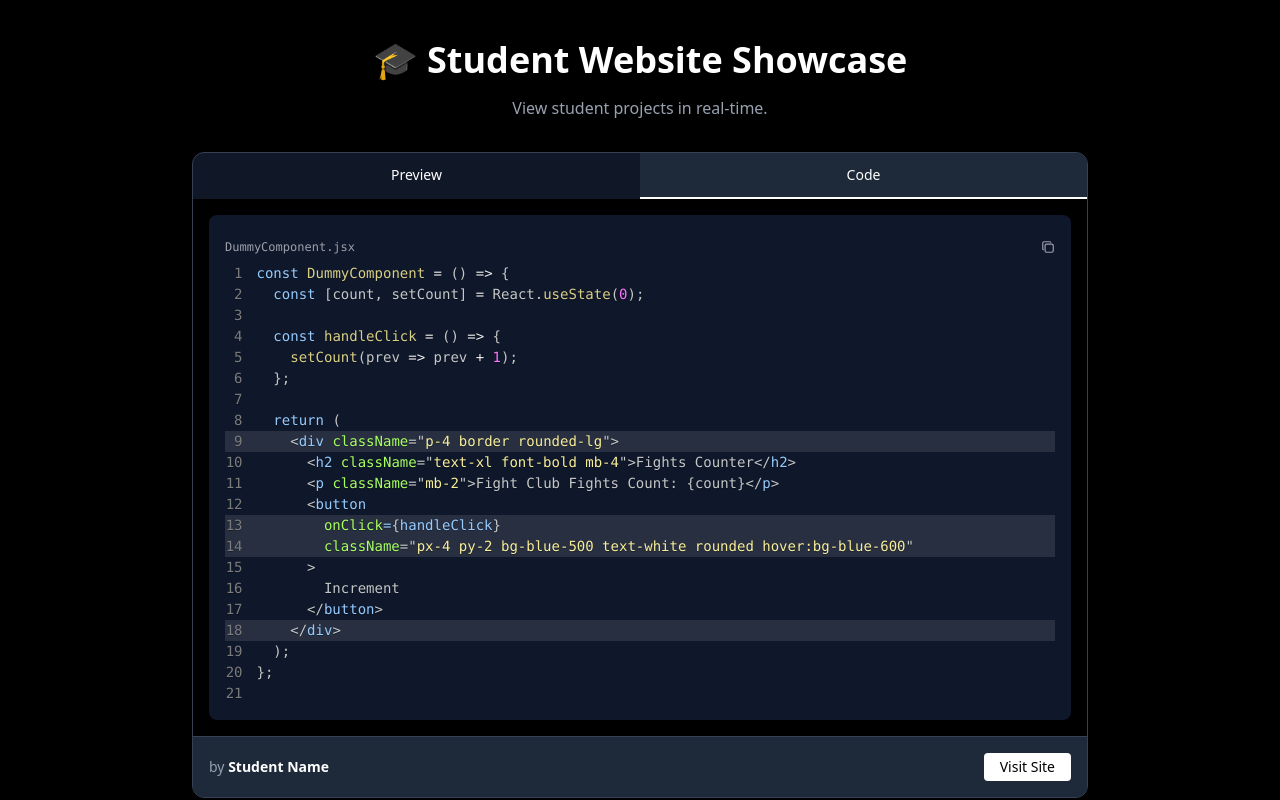
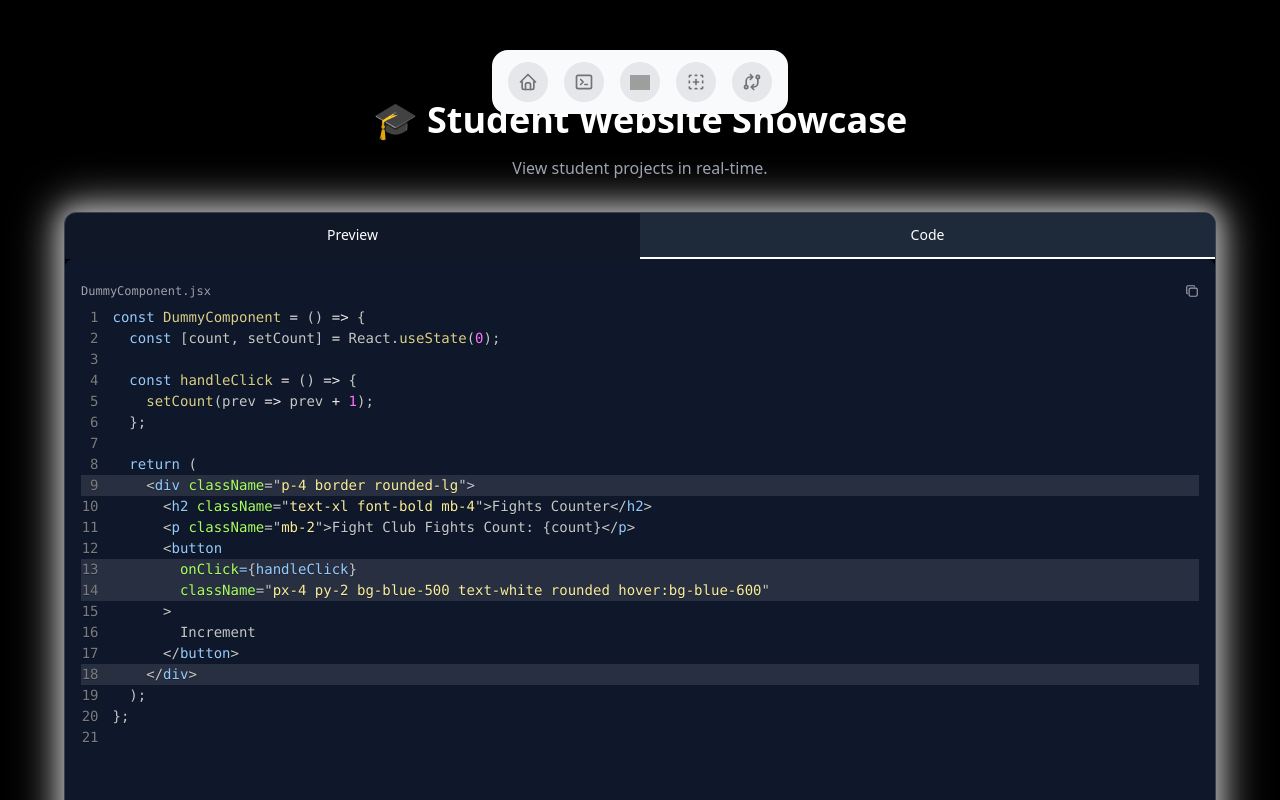
Before and after one commit to Asctoz/KidHub, a Next.js app in the folder kidhub/: page /decram in a window 1280 px wide. Both pictures are taken after a click on the button "Code". Shown: the top 800 px of the page. Built offline with nearby package versions, Linux system fonts and the light colour scheme; grey boxes are pictures that could not be loaded.

Commit message:
routes update

```diff
--- a/kidhub/src/app/decram/page.jsx
+++ b/kidhub/src/app/decram/page.jsx
@@ -1,6 +1,7 @@
 'use client';
 import { useState } from 'react';
 import { CodeBlock } from '@/components/CodeBlock';
+import Navbar from "@/components/Navbar.jsx";
 
 export default function Home() {
     const [tab, setTab] = useState('preview');
@@ -26,14 +27,21 @@ export default function Home() {
     </div>
   );
 };
-`
+`;
 
     return (
-        <main className="min-h-screen bg-black text-white px-4 py-10 flex flex-col items-center">
+        <>
+        <Navbar />
+        <main className="min-h-screen bg-black text-white px-4 py-5 flex flex-col items-center mt-20">
             <h1 className="text-4xl font-bold mb-4">🎓 Student Website Showcase</h1>
             <p className="text-gray-400 mb-8">View student projects in real-time.</p>
+            <div
+                className="w-full max-w-6xl bg-gray-900 border border-gray-700 rounded-xl overflow-hidden shadow-2xl relative"
+                style={{ boxShadow: '0 0 20px 5px rgba(255, 255, 255, 0.34), 0 0 40px 10px rgba(255, 255, 255, 0.57)' }}
+            >
+                {/* Purplish glow effect */}
+                <div className="absolute inset-0 -z-10 bg-gradient-radial from-purple-500 via-transparent to-transparent blur-2xl opacity-70 animate-pulse"></div>
 
-            <div className="w-full max-w-4xl bg-gray-900 border border-gray-700 rounded-xl overflow-hidden shadow-xl">
                 {/* Tabs */}
                 <div className="flex">
                     <button
@@ -41,7 +49,7 @@ export default function Home() {
                         className={`w-1/2 py-3 text-sm font-medium border-b-2 transition ${tab === 'preview'
                             ? 'border-white bg-gray-800'
                             : 'border-transparent hover:bg-gray-800'
-                            }`}
+                        }`}
                     >
                         Preview
                     </button>
@@ -50,14 +58,14 @@ export default function Home() {
                         className={`w-1/2 py-3 text-sm font-medium border-b-2 transition ${tab === 'code'
                             ? 'border-white bg-gray-800'
                             : 'border-transparent hover:bg-gray-800'
-                            }`}
+                        }`}
                     >
                         Code
                     </button>
                 </div>
 
                 {/* Content */}
-                <div className="aspect-video bg-black">
+                <div className="aspect-video bg-black flex flex-col">
                     {tab === 'preview' ? (
                         <iframe
                             src={iframeUrl}
@@ -66,14 +74,14 @@ export default function Home() {
                             title="Student Website"
                         />
                     ) : (
-                        <pre className="p-4 text-green-300 text-sm font-mono whitespace-pre-wrap">
+                        <div className="flex-1 overflow-auto">
                             <CodeBlock
                                 language="jsx"
                                 filename="DummyComponent.jsx"
                                 highlightLines={[9, 13, 14, 18]}
                                 code={code}
                             />
-                        </pre>
+                        </div>
                     )}
                 </div>
 
@@ -90,5 +98,6 @@ export default function Home() {
                 </div>
             </div>
         </main>
+        </>
     );
 }
--- a/kidhub/src/app/page.jsx
+++ b/kidhub/src/app/page.jsx
@@ -48,9 +48,10 @@ export default function Home() {
               <div className="grid grid-cols-1 sm:grid-cols-2 lg:grid-cols-3 gap-x-8 gap-y-4 justify-items-center">
                 <AnimatedPinCard
                   title="Demo1"
-                  description="DeCram AI is an AI-powered student platform"
-                  link="https://www.decram.me"
+                  description="wasd"
+                  link="\decram"
                   img="/assets/Decram.jpg"
+                  linkName="Children"
                 />
                 <AnimatedPinCard
                   title="DeCram AI"
--- a/kidhub/src/components/3dPin.jsx
+++ b/kidhub/src/components/3dPin.jsx
@@ -156,11 +156,12 @@ export function AnimatedPinCard({
   title = "Default Title",
   description = "Default description.",
   link = "#",
+  linkName="#",
   img = "/assets/default.jpg",
 }) {
   return (
     <div className="h-[40rem] w-full flex items-center justify-center">
-      <PinContainer title={link} href={link}>
+      <PinContainer title={linkName} href={link}>
         <div className="flex basis-full flex-col p-4 tracking-tight text-slate-100/50 sm:basis-1/2 w-[20rem] h-[20rem]">
           <h3 className="max-w-xs !pb-2 !m-0 font-bold text-base text-slate-100">
             {title}
--- a/kidhub/src/components/CodeBlock.jsx
+++ b/kidhub/src/components/CodeBlock.jsx
@@ -1,4 +1,4 @@
-"use client";;
+"use client";
 import React from "react";
 import { Prism as SyntaxHighlighter } from "react-syntax-highlighter";
 import { atomDark } from "react-syntax-highlighter/dist/cjs/styles/prism";
@@ -34,10 +34,10 @@ export const CodeBlock = ({
     : highlightLines;
 
   return (
-    <div className="relative w-full rounded-lg bg-slate-900 p-4 font-mono text-sm">
+    <div className="relative w-full h-full rounded-lg bg-slate-900 p-4 font-mono text-sm flex flex-col">
       <div className="flex flex-col gap-2">
         {tabsExist && (
-          <div className="flex  overflow-x-auto">
+          <div className="flex overflow-x-auto">
             {tabs.map((tab, index) => (
               <button
                 key={index}
@@ -63,6 +63,8 @@ export const CodeBlock = ({
           </div>
         )}
       </div>
+
+      <div className="flex-1 overflow-auto">
         <SyntaxHighlighter
           language={activeLanguage}
           style={atomDark}
@@ -70,7 +72,8 @@ export const CodeBlock = ({
             margin: 0,
             padding: 0,
             background: "transparent",
-          fontSize: "0.875rem", // text-sm equivalent
+            fontSize: "0.875rem",
+            height: "100%",
           }}
           wrapLines={true}
           showLineNumbers={true}
@@ -83,9 +86,11 @@ export const CodeBlock = ({
               width: "100%",
             },
           })}
-        PreTag="div">
+          PreTag="div"
+        >
           {String(activeCode)}
         </SyntaxHighlighter>
       </div>
+    </div>
   );
 };
```
Lines whose indentation alone changed are shown as unchanged.
